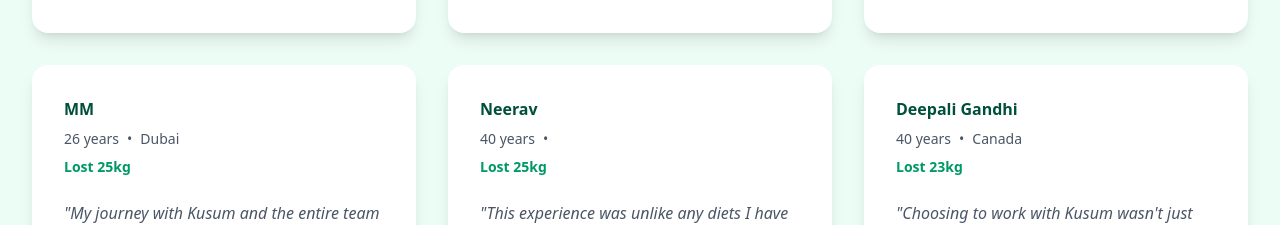
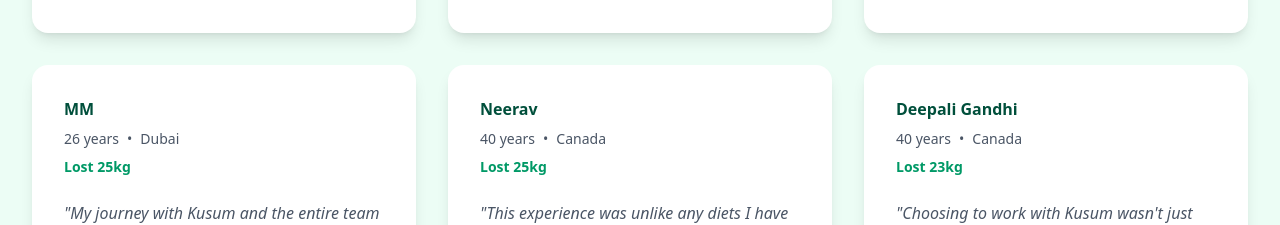
Before and after one commit to AmanMishra0987/nutri, a React (Vite) app: page / in a window 1280 px wide. Shown: the part 4040-4265 px from the top of the page. Built offline with nearby package versions, Linux system fonts and the light colour scheme.

Commit message:
Update location for user Neerav to 'Canada'

```diff
--- a/src/pages/Home.jsx
+++ b/src/pages/Home.jsx
@@ -230,7 +230,7 @@ const TRANSFORMATIONS = [
     id: "25",
     name: "Neerav",
     age: 40,
-    location: null,
+    location: "Canada",
     weightLost: "25kg",
     shortSummary: "Lost 25kg with sustainable habits for life",
     shortDescription: "This experience was unlike any diets I have done in the past. The biggest learning during this journey was creating healthy sustainable habits."
```
